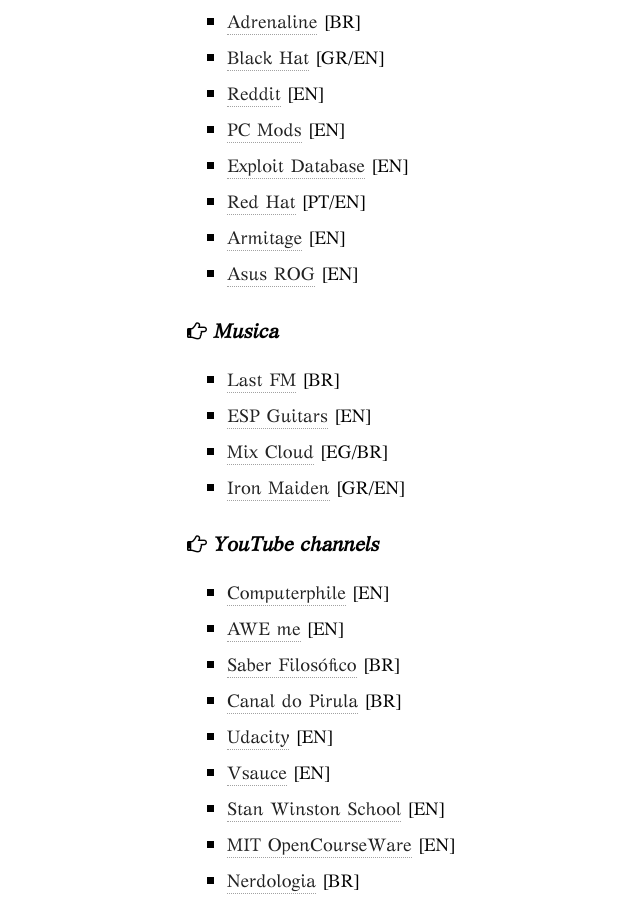
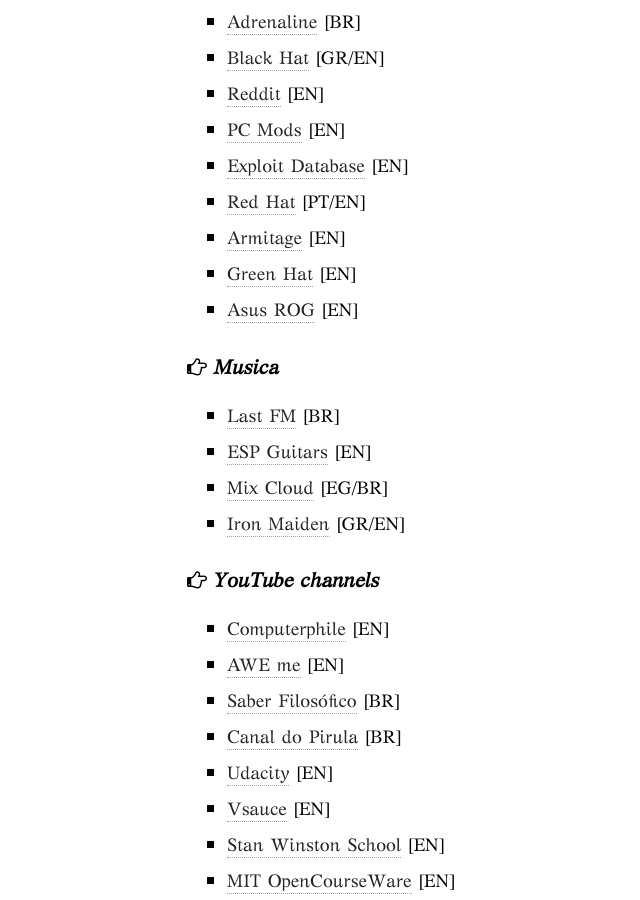
Before and after one commit to Agt-Morgu5/agt-morgu5.github.io, a Jekyll site: the page built from links/index.md, in a window 1280 px wide and 900 px high, scrolled down 829 px. Shown: the whole window, without its empty margins (99-739 px from the left). Built offline with Jekyll 4.4.1, drawn with Linux system fonts in a browser that asks for light colours; nearby versions of some CDN libraries.

Commit message:
Kojima-master-puppets-yeahh

```diff
--- a/links/index.md
+++ b/links/index.md
@@ -26,6 +26,7 @@
 * [Exploit Database](https://www.exploit-db.com/){:target="_blank"}  [EN]
 * [Red Hat](https://www.redhat.com/pt-br){:target="_blank"}  [PT/EN]
 * [Armitage](http://www.fastandeasyhacking.com/){:target="_blank"} [EN]
+* [Green Hat](http://greenhatworld.com/){:target="_blank"}  [EN]
 * [Asus ROG](http://rog.asus.com/landing.aspx){:target="_blank"} [EN]
 
 
```
